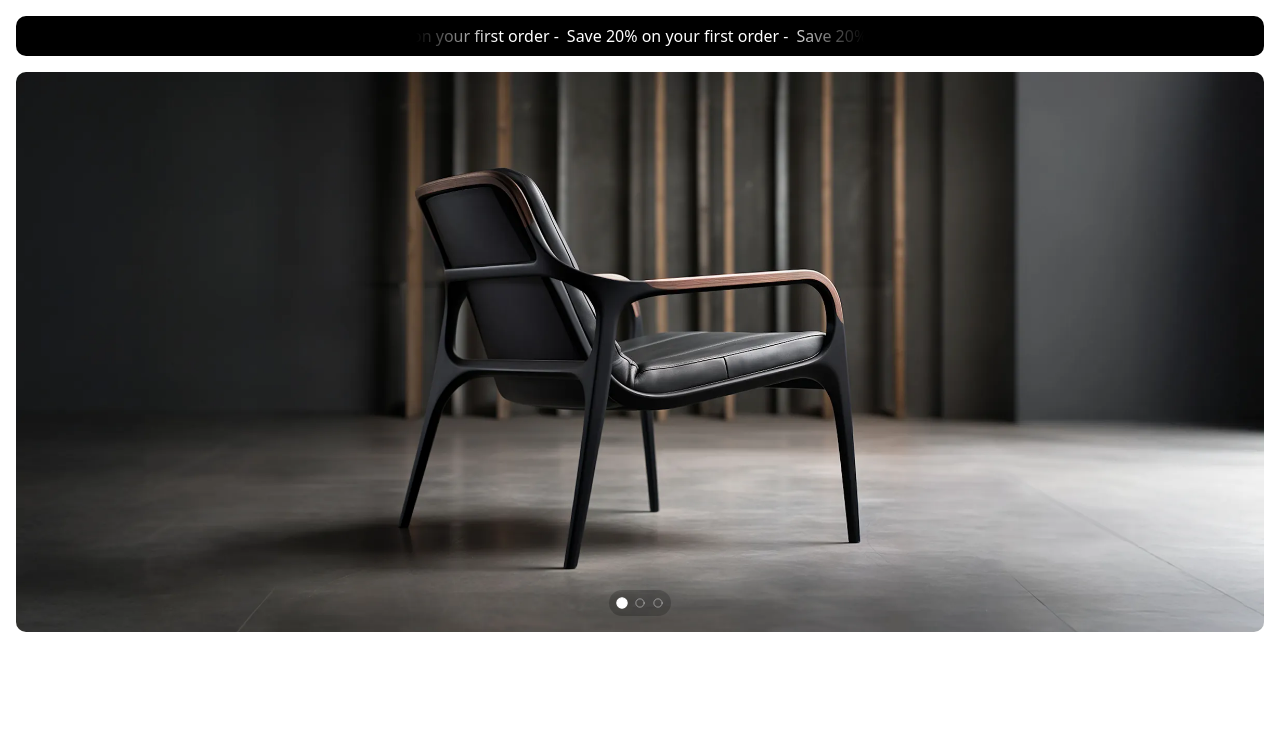
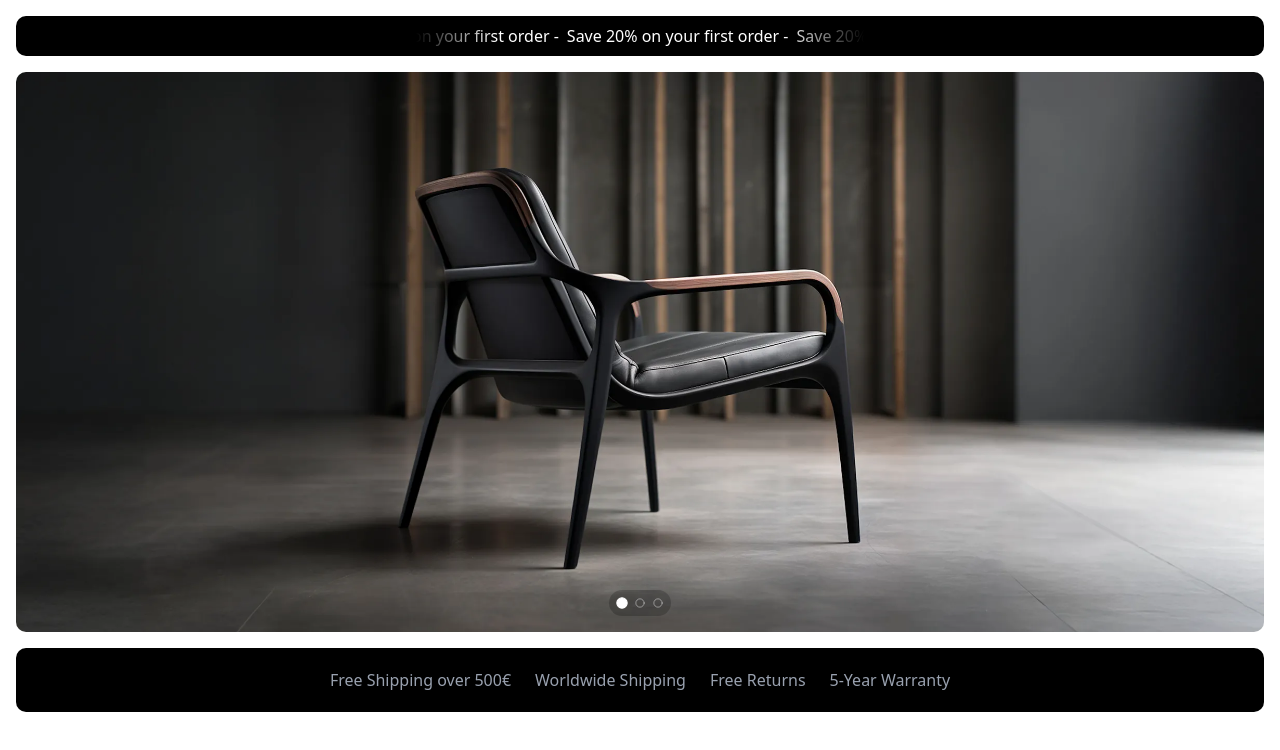
Before and after one commit to FD-Landing-Labs/ecomm-landing-v2, a Next.js app: page / in a window 1280 px wide. Shown: the top 750 px of the page. Built offline with nearby package versions, Linux system fonts and the light colour scheme.

Commit message:
fix: updated width and hight

```diff
--- a/components/hero-section.tsx
+++ b/components/hero-section.tsx
@@ -102,7 +102,7 @@ export const HeroSection = () => {
       </div>
 
       {/* Carousel Section */}
-      <div className="relative w-full h-[500px] md:h-[560px] rounded-lg overflow-hidden group">
+      <div className="relative  w-full h-[500px] md:h-[560px] rounded-lg overflow-hidden group">
         {/* Sliding Image Track */}
         <div
           className="flex h-full"
@@ -180,22 +180,12 @@ export const HeroSection = () => {
           ))}
         </div>
       </div>
+      <div className="flex  items-center justify-center gap-6 bg-black text-gray-400 font-medium  p-5 rounded-lg ">
+           <span>Free Shipping over 500€</span>
+           <span>Worldwide Shipping</span>
+           <span>Free Returns</span>
+           <span>5-Year Warranty</span>
+      </div>
     </div>
   );
 };
-
-/* Hotspot Component */
-function Hotspot({ className }: { className: string }) {
-  return (
-    <button
-      className={`absolute z-20 ${className}
-      w-8 h-8 rounded-full bg-white/90 hover:bg-white flex items-center justify-center
-      shadow-lg hover:scale-110 transition-all duration-300 group/hotspot`}
-    >
-      <Plus
-        size={16}
-        className="text-black group-hover/hotspot:rotate-90 transition-transform duration-300"
-      />
-    </button>
-  );
-}
```
